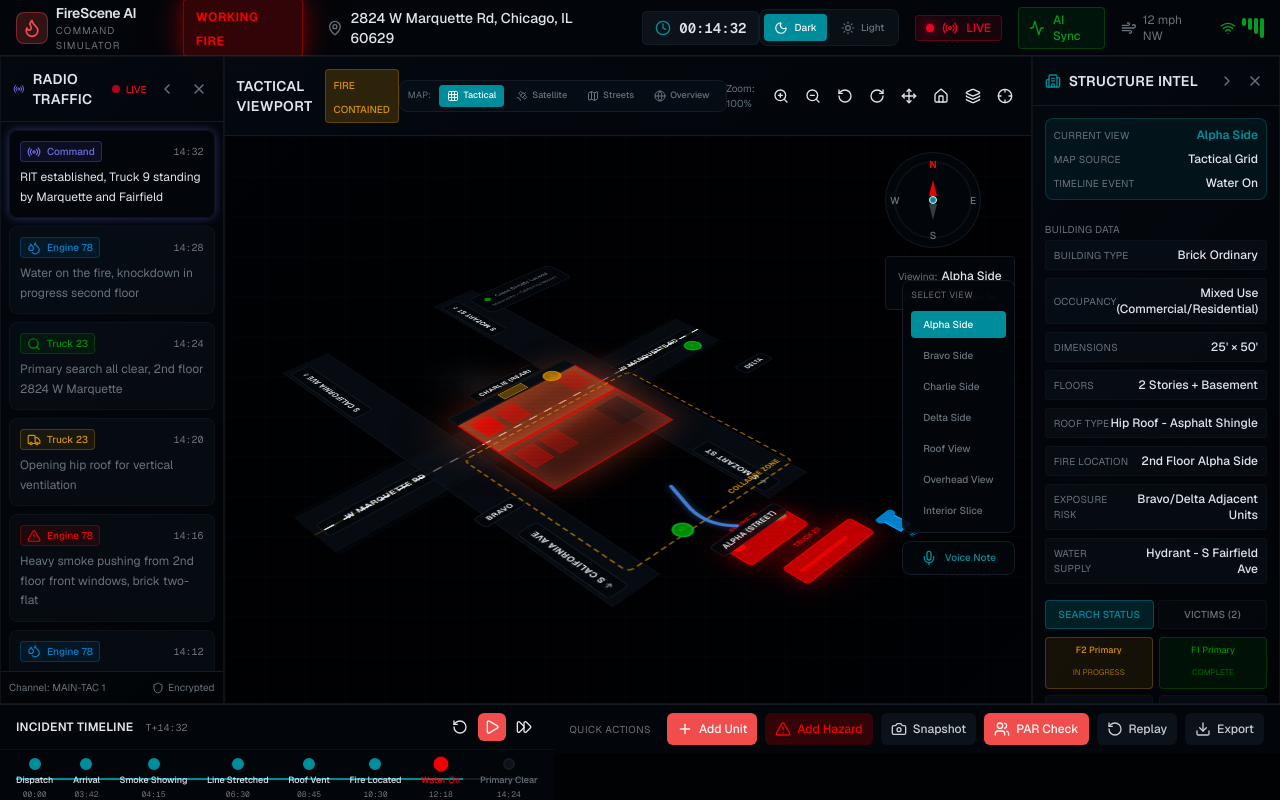
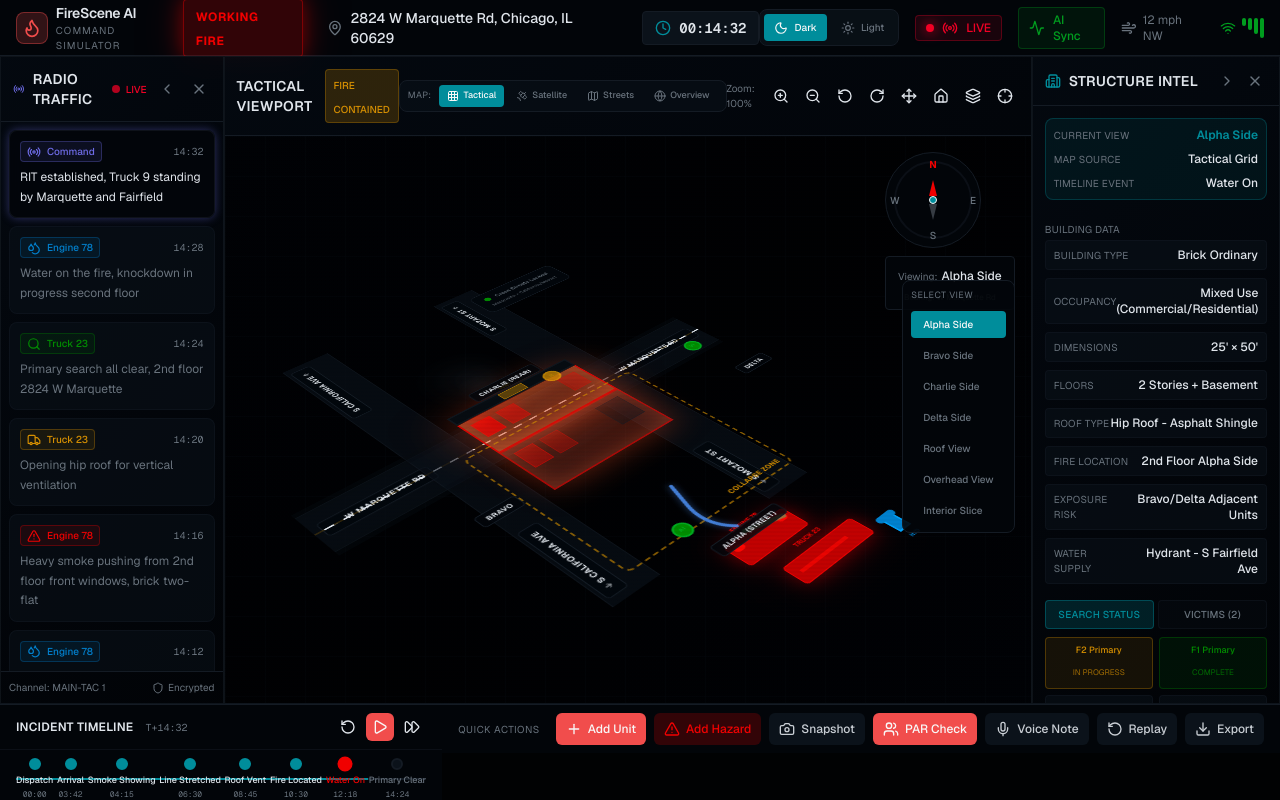
Before and after one commit to edjwilson1980/v0-firescene-ai-command-simulator, a Next.js app: page / in a window 1280 px wide. Built offline with nearby package versions, Linux system fonts and the light colour scheme.

Commit message:
feat: move Voice Note button to Quick Actions\n\nRelocate Voice Note button for better accessibility.

```diff
--- a/components/command/command-actions.tsx
+++ b/components/command/command-actions.tsx
@@ -1,9 +1,10 @@
 "use client"
 
 import { useState } from "react"
-import { Plus, AlertTriangle, Camera, Users, RotateCcw, Download, X, Truck, Droplets, Radio, Ambulance } from "lucide-react"
+import { Plus, AlertTriangle, Camera, Users, RotateCcw, Download, X, Truck, Droplets, Radio, Ambulance, Mic } from "lucide-react"
 import { Button } from "@/components/ui/button"
 import { useSimulation } from "./simulation-context"
+import { VoiceNoteRecorder } from "./voice-note-recorder"
 import { cn } from "@/lib/utils"
 
 // Units on scene derived from radio traffic
@@ -29,6 +30,7 @@ const actions = [
   { icon: AlertTriangle, label: "Add Hazard", variant: "destructive" as const, action: "addHazard" },
   { icon: Camera, label: "Snapshot", variant: "secondary" as const, action: "snapshot" },
   { icon: Users, label: "PAR Check", variant: "default" as const, action: "parCheck" },
+  { icon: Mic, label: "Voice Note", variant: "secondary" as const, action: "voiceNote" },
   { icon: RotateCcw, label: "Replay", variant: "secondary" as const, action: "replay" },
   { icon: Download, label: "Export", variant: "secondary" as const, action: "export" },
 ]
@@ -36,6 +38,7 @@ const actions = [
 export function CommandActions() {
   const { displayMode } = useSimulation()
   const [showPARModal, setShowPARModal] = useState(false)
+  const [showVoiceRecorder, setShowVoiceRecorder] = useState(false)
 
   const getDisplayModeStyles = () => {
     switch (displayMode) {
@@ -119,6 +122,8 @@ export function CommandActions() {
   const handleAction = (action: string) => {
     if (action === "parCheck") {
       setShowPARModal(true)
+    } else if (action === "voiceNote") {
+      setShowVoiceRecorder(true)
     }
   }
 
@@ -289,6 +294,12 @@ export function CommandActions() {
           </div>
         </div>
       )}
+
+      {/* Voice Note Recorder Modal */}
+      <VoiceNoteRecorder
+        isOpen={showVoiceRecorder}
+        onClose={() => setShowVoiceRecorder(false)}
+      />
     </>
   )
 }
--- a/components/command/tactical-viewport.tsx
+++ b/components/command/tactical-viewport.tsx
@@ -3,11 +3,10 @@
 import { useRef, useState, useCallback, useEffect } from "react"
 import {
   ZoomIn, ZoomOut, RotateCcw, RotateCw, Layers,
-  Map, Satellite, Globe, Grid3x3, Home, Move, Crosshair, Mic
+  Map, Satellite, Globe, Grid3x3, Home, Move, Crosshair
 } from "lucide-react"
 import { Button } from "@/components/ui/button"
 import { useSimulation, SectorView, MapSource, incidentLocation } from "./simulation-context"
-import { VoiceNoteRecorder } from "./voice-note-recorder"
 import { cn } from "@/lib/utils"
 
 const sectorLabels: Record<SectorView, string> = {
@@ -77,7 +76,6 @@ export function TacticalViewport() {
   const [isPanning, setIsPanning] = useState(false)
   const [panMode, setPanMode] = useState(false)
   const [dragStart, setDragStart] = useState({ x: 0, y: 0 })
-  const [showVoiceRecorder, setShowVoiceRecorder] = useState(false)
 
   const currentMapStyle = mapSourceStyles[mapSource]
   const isInterior = selectedSector === "interior"
@@ -381,7 +379,7 @@ export function TacticalViewport() {
         </div>
 
         {/* Sector Buttons - Right Side (where zoom controls were) */}
-        <div className="absolute top-36 right-4 z-20 flex flex-col gap-2" onClick={(e) => e.stopPropagation()}>
+        <div className="absolute top-36 right-4 z-20" onClick={(e) => e.stopPropagation()}>
           <div className={cn("p-2 rounded-lg border", styles.panelBg)}>
             <div className={cn("text-[9px] uppercase tracking-wider mb-2", styles.mutedText)}>Select View</div>
             <div className="flex flex-col gap-1">
@@ -409,27 +407,7 @@ export function TacticalViewport() {
               </button>
             )}
           </div>
-
-          {/* Voice Note Button */}
-          <button
-            onClick={() => setShowVoiceRecorder(true)}
-            className={cn(
-              "p-2 rounded-lg border flex items-center justify-center gap-2 transition-all duration-200 text-[10px] font-medium",
-              styles.panelBg,
-              "hover:bg-accent/20 text-accent hover:text-accent-foreground"
-            )}
-            title="Record a voice note"
-          >
-            <Mic className="w-4 h-4" />
-            <span className="hidden sm:inline">Voice Note</span>
-          </button>
         </div>
-
-        {/* Voice Note Recorder Modal */}
-        <VoiceNoteRecorder
-          isOpen={showVoiceRecorder}
-          onClose={() => setShowVoiceRecorder(false)}
-        />
 
         {/* Isometric Scene Container */}
         <div
```
